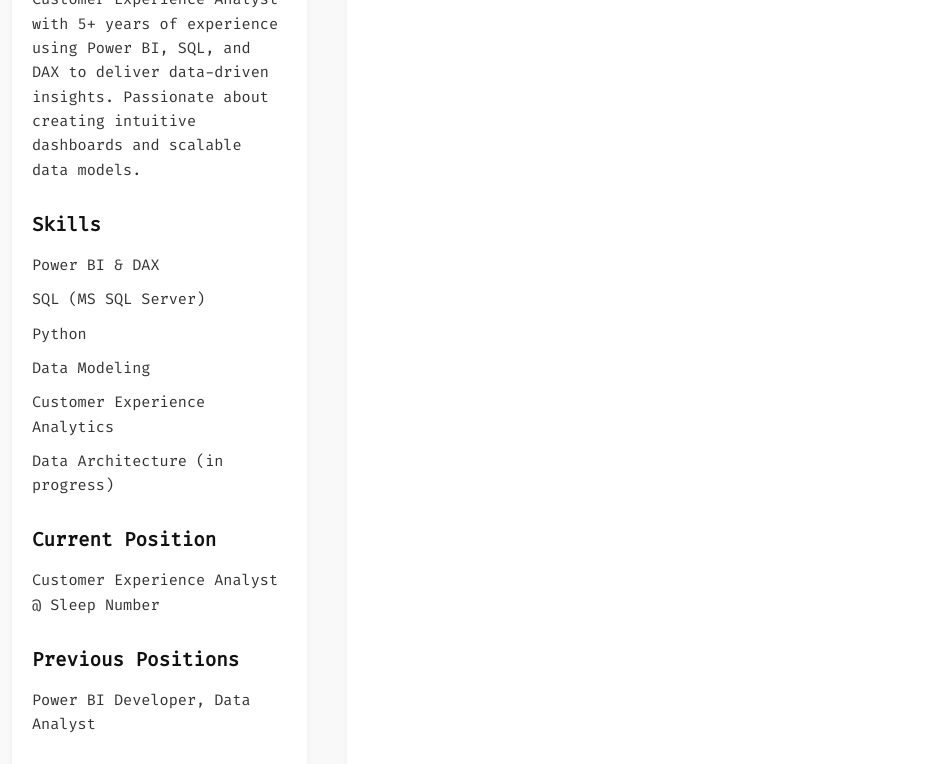
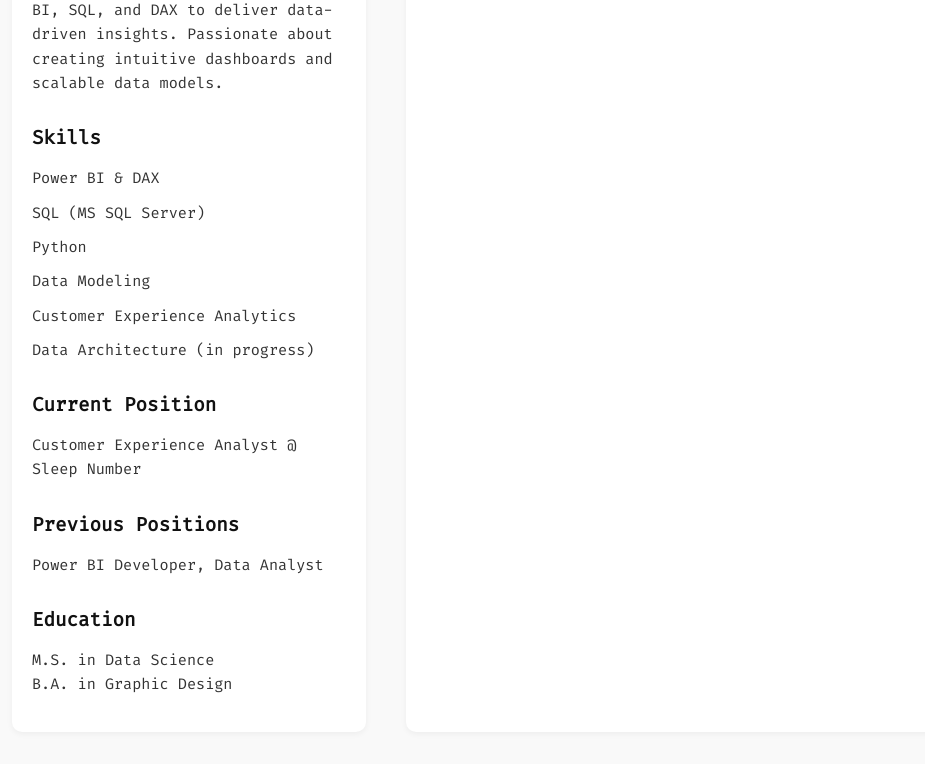
Before and after one commit to ciara-r-data/portfolio-site, a plain HTML site: page index.html in a window 1280 px wide. Shown: the part 183-947 px from the top of the page, without its empty margins (28-953 px from the left). Drawn offline with Linux system fonts and the light colour scheme.

Commit message:
Update index.html

```diff
--- a/index.html
+++ b/index.html
@@ -26,10 +26,10 @@
       box-shadow: 0 2px 6px rgba(0,0,0,0.05);
     }
     .left-column {
-      width: 25%;
+      width: 30%;
     }
     .middle-column {
-      width: 73%;
+      width: 68%;
       padding-right: 25%;
     }
     .right-column {
```
